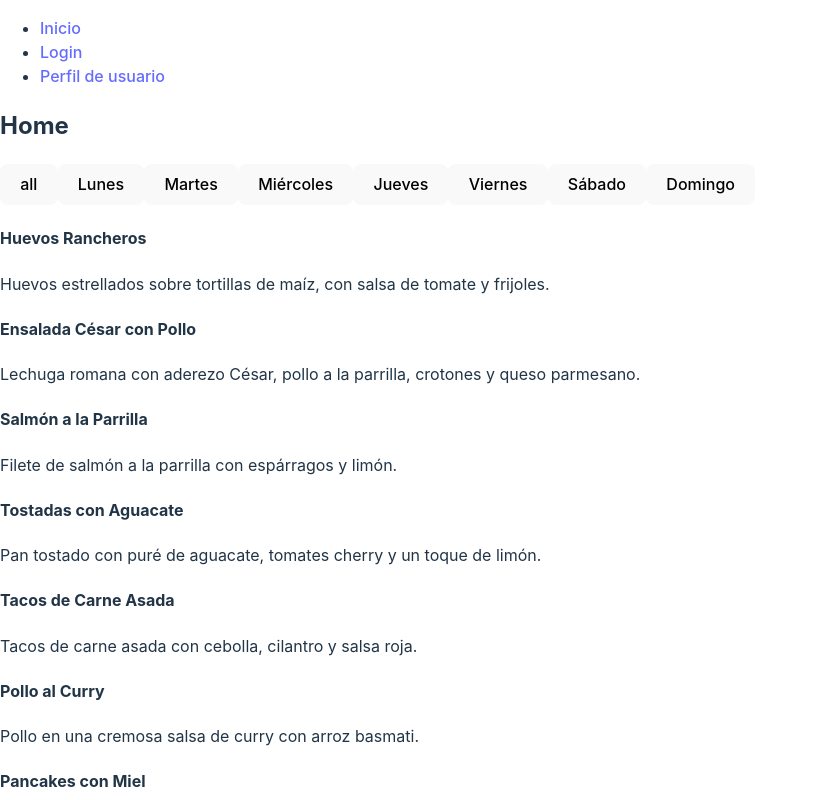
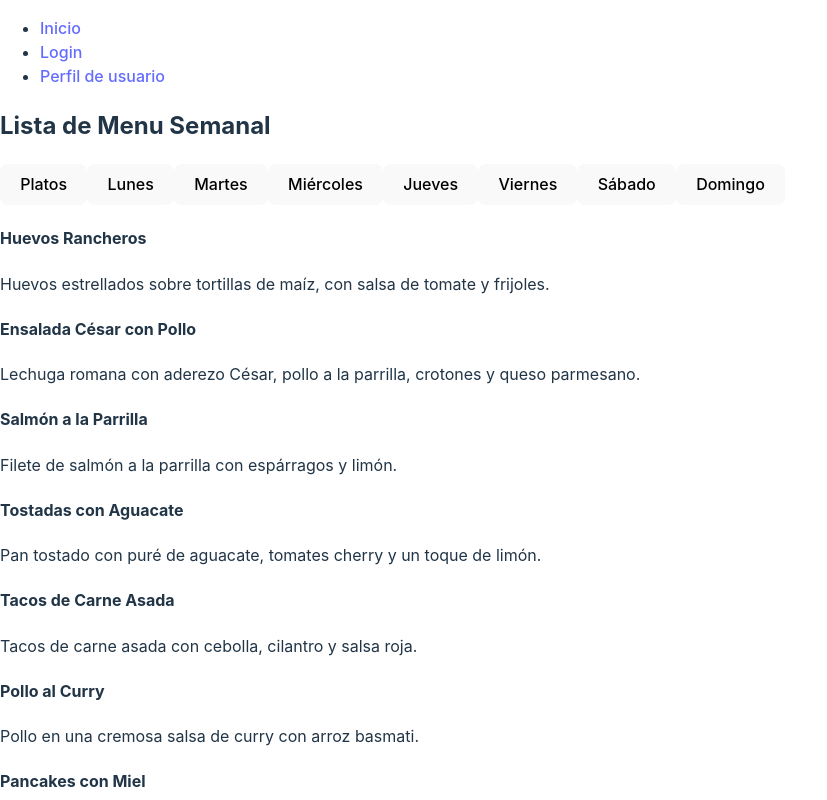
Before and after one commit to ba23-python/UpgradeHub-React-Weekly-Meal-Planner, a React (Vite) app: page / in a window 1280 px wide. Shown: the top 800 px of the page, without its empty margins (0-827 px from the left). Built offline with nearby package versions, Linux system fonts and the light colour scheme; no server answers.

Commit message:
Lista Menu Semanal y Platos updated

```diff
--- a/src/components/App.jsx
+++ b/src/components/App.jsx
@@ -9,7 +9,7 @@ import items from "./Data";
 import Menu from "./Menu";
 import Days from "./Days";
 
-const allDays = ["all", ...new Set(items.map((item) => item.dia))];
+const allDays = ["Platos", ...new Set(items.map((item) => item.dia))];
 
 function App() {
   const [user, setUser] = useState(null);
@@ -18,7 +18,7 @@ function App() {
   const [menuItems, setMenuItems] = useState(items);
 
   const filterItems = (dia) => {
-    if (dia === "all") {
+    if (dia === "Platos") {
       setMenuItems(items);
       return;
     }
@@ -40,7 +40,7 @@ function App() {
     <div>
       <NavBar />
       <Routes>
-        <Route path="/" element={<h2>Home</h2>} />
+        <Route path="/" element={<h2>Lista de Menu Semanal</h2>} />
         <Route
           path="/login"
           element={<Login listUsers={listUsers} setUser={setUser} />}
```
Also changed, not shown: src/components/filters/FilterbyDay.jsx (deleted, +0 -15 lines).
